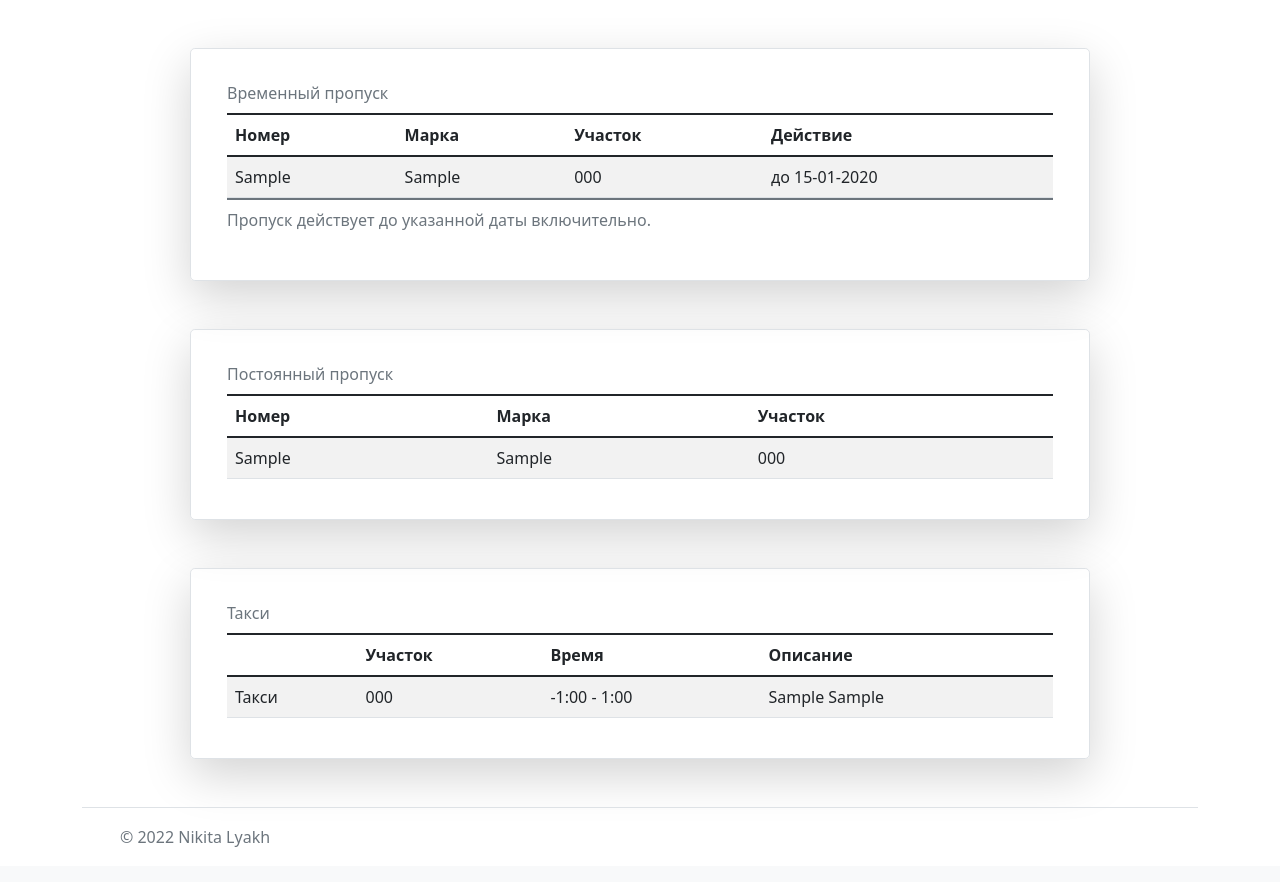
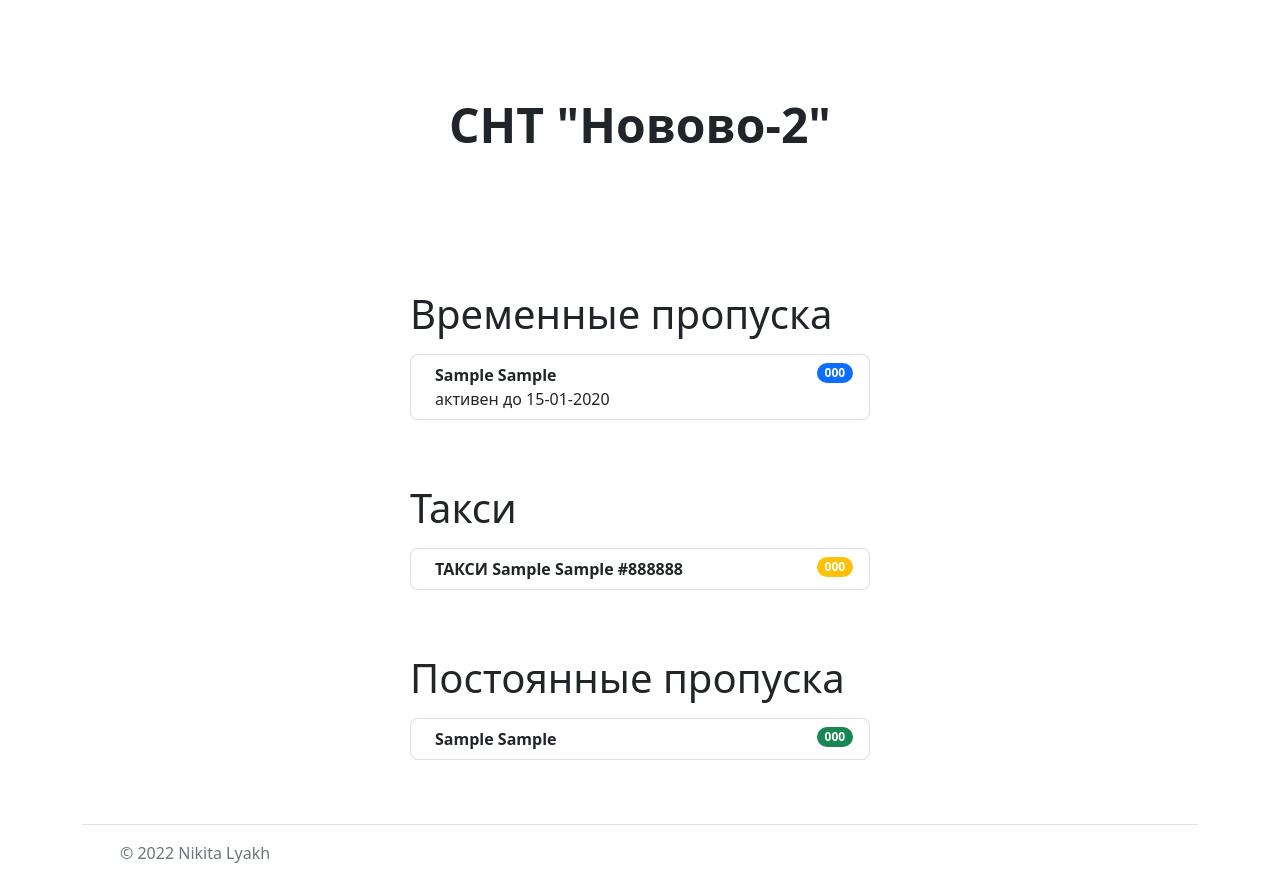
Before and after one commit to Juslow/pass-tracker, a Flask app: template templates/security.html in a window 1280 px wide. Shown: the part 56-938 px from the top of the page. Before the commit the page ends 903 px from the top, so only its background shows below. Run offline with Flask 2, Linux system fonts and the light colour scheme; the template is opened without the code that fills it: values that come from a table or form of the project are taken from there, others are empty; tables that the repository leaves empty hold one stand-in row (values such as "Sample post"); parts of the project's set-up code (start-up, migrations or seed data) failed here and were passed over; some libraries are stand-ins or nearby versions.

Commit message:
Change security list design

```diff
--- a/templates/security.html
+++ b/templates/security.html
@@ -10,6 +10,7 @@
     <!-- Custom styles for this template -->
     <link href="{{ url_for('static', filename='css/styles.css')}}" rel="stylesheet">
     <link href="{{ url_for('static', filename='css/forms.css')}}" rel="stylesheet">
+    <link href="{{ url_for('static', filename='css/list-groups.css')}}" rel="stylesheet">
       <title>Pass Tracker</title>
   </head>
 
@@ -39,103 +40,71 @@
         </div>
     </nav>
 
-
-<div class="container my-5" style="max-width: 900px">
-    <div class="p-lg-4 row align-items-center rounded-3 border shadow-lg">
-      <div class="">
-       <!-- <h1 class="display-4 fw-bold lh-1">Автомобили с временным пропуском</h1>-->
-        <table class="table table-striped table-hover table-responsive align-middle">
-          <caption class="caption-top">Временный пропуск</caption>
-          <caption>Пропуск действует до указанной даты включительно.</caption>
-          <thead class="">
-            <tr>
-              <th scope="col">Номер</th>
-              <th scope="col">Марка</th>
-              <th scope="col">Участок</th>
-              <th scope="col">Действие</th>
-              <!--
-              <th scope="col"></th>
-              -->
-            </tr>
-          </thead>
-          <tbody>
-            {% for vehicle in temporary_passes %}
-            <tr>
-              <td>{{vehicle.vin}}</td>
-              <td>{{vehicle.car_model}}</td>
-              <td>{{vehicle.plot_owner.plot_number}}</td>
-              {% if (vehicle.expiry_date - today).days < 0 %}
-              <td style="color: red">до {{vehicle.expiry_date.strftime("%d-%m-%Y")}}</td>
-              {% else %}
-              <td>до {{vehicle.expiry_date.strftime("%d-%m-%Y")}}</td>
-              {% endif %}
-            </tr>
-            {% endfor %}
-          </tbody>
-        </table>
-      </div>
+<div class="px-4 py-5 my-5 text-center">
+  <h1 class="display-5 fw-bold">СНТ "Новово-2"</h1>
+  <div class="col-lg-6 mx-auto">
+    <p class="lead mb-4"></p>
   </div>
 </div>
 
-<div class="container my-5" style="max-width: 900px">
-  <div class="p-lg-4 row align-items-center rounded-3 border shadow-lg">
-    <div class="">
-     <!-- <h1 class="display-4 fw-bold lh-1">Автомобили с временным пропуском</h1>-->
+<!-- Temporary Passes -->
+{% if temporary_passes %}
+<div class="px-4">
 
-     <table class="table table-striped table-hover table-responsive align-middle">
-      <caption class="caption-top">Постоянный пропуск</caption>
-      <thead>
-        <tr>
-          <th scope="col">Номер</th>
-          <th scope="col">Марка</th>
-          <th scope="col">Участок</th>
-        </tr>
-      </thead>
-      <tbody>
-        {% for vehicle in permanent_passes %}
-        <tr>
-          <td>{{vehicle.vin}}</td>
-          <td>{{vehicle.car_model}}</td>
-          <td>{{vehicle.owner.plot_number}}</td>
-        </tr>
-        {% endfor %}
-      </tbody>
-    </table>
+  <ol class="list-group">
+    <h3 class="display-6">Временные пропуска</h3>
+    {% for vehicle in temporary_passes %}
+    <li class="list-group-item d-flex justify-content-between align-items-start list-group-item-outline-primary">
+      <div class="ms-2 me-auto">
+        <div class="fw-bold">{{vehicle.car_model}} {{vehicle.vin}}</div>
+        активен до {{vehicle.expiry_date.strftime("%d-%m-%Y")}}
       </div>
-  </div>
-</div>
+      <span class="badge bg-primary rounded-pill">{{vehicle.plot_owner.plot_number}}</span>
 
 
-<div class="container my-5" style="max-width: 900px">
-  <div class="p-lg-4 row align-items-center rounded-3 border shadow-lg">
-    <div class="">
-     <!-- <h1 class="display-4 fw-bold lh-1">Автомобили с временным пропуском</h1>-->
+    </li>
+    {% endfor %}
+  </ol>
+</div>
+{% endif %}
+<!-- Temporary Passes -->
 
-     <table class="table table-striped align-middle">
-      <caption class="caption-top">Такси</caption>
-      <thead>
-        <tr>
-          <th scope="col"></th>
-          <th scope="col">Участок</th>
-          <th scope="col">Время</th>
-          <th scope="col">Описание</th>
-        </tr>
-      </thead>
-      <tbody>
+<!-- Taxi Passes -->
+{% if taxi_passes %}
+<div class="px-4">
+  <ol class="list-group">
+    <h3 class="display-6">Такси</h3>
     {% for vehicle in taxi_passes %}
-        <tr>
-          <td>Такси</td>
-          <td>{{vehicle.plot_owner.plot_number}}</td>
-          <td>{{vehicle.access_time - 2}}:00 - {{vehicle.access_time}}:00</td>
-          <td>{{vehicle.car_model}} {{vehicle.vin}} {{vehicle.description}}</td>
-        </tr>
+    <li class="list-group-item d-flex justify-content-between align-items-start list-group-item-outline-warning">
+      <div class="ms-2 me-auto">
+        <div class="fw-bold">ТАКСИ {{vehicle.car_model}} {{vehicle.vin}} {{vehicle.color}}</div>
+      </div>
+      <span class="badge bg-warning rounded-pill">{{vehicle.plot_owner.plot_number}}</span>
+
+    </li>
     {% endfor %}
-      </tbody>
-    </table>
+  </ol>
 </div>
+{% endif %}
+<!-- Taxi Passes -->
+
+<!-- Permanent Passes -->
+{% if permanent_passes %}
+<div class="px-4">
+  <ol class="list-group">
+  <h3 class="display-6">Постоянные пропуска</h3>
+    {% for vehicle in permanent_passes %}
+    <li class="list-group-item d-flex justify-content-between align-items-start list-group-item-outline-success">
+      <div class="ms-2 me-auto">
+        <div class="fw-bold">{{vehicle.car_model}} {{vehicle.vin}}</div>
       </div>
+      <span class="badge bg-success rounded-pill">{{vehicle.owner.plot_number}}</span>
+
+    </li>
+    {% endfor %}
+  </ol>
 </div>
-
-
+{% endif %}
+<!-- Permanent Passes -->
 
 {% include "footer.html" %}
```
Also changed, not shown: templates/admin.html (+93 -101 lines). Lines whose indentation alone changed are shown as unchanged.
